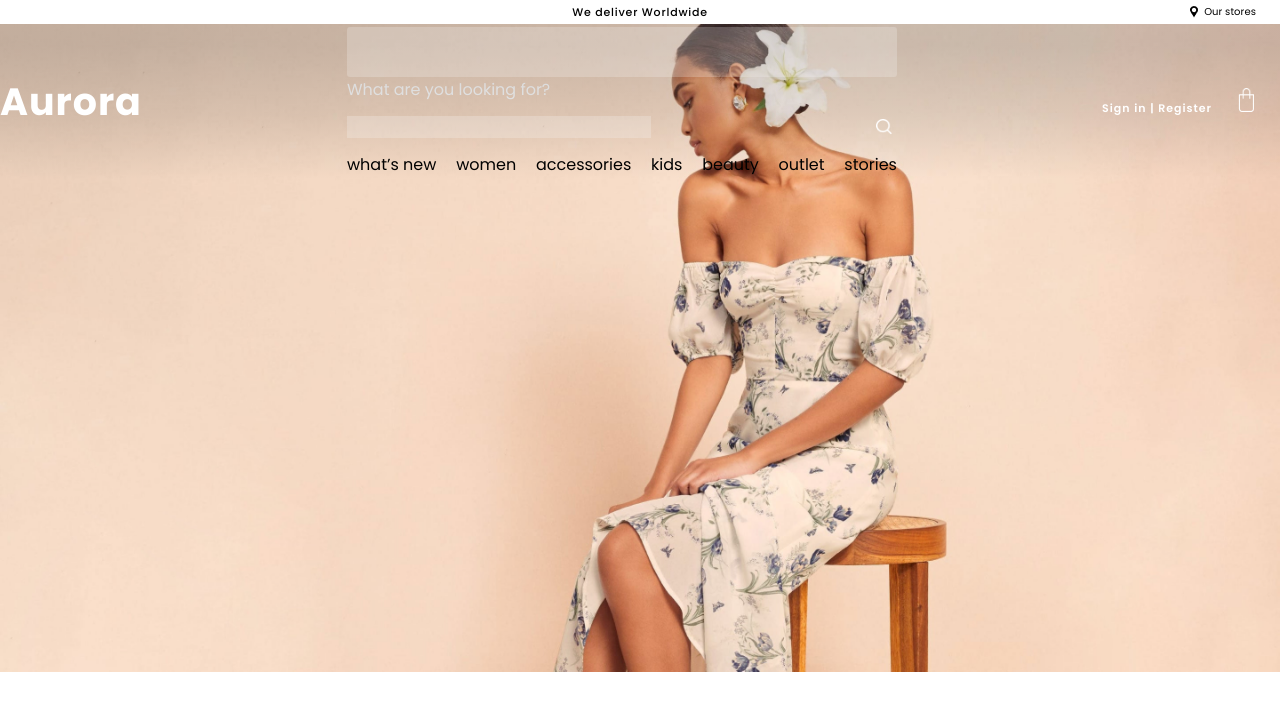
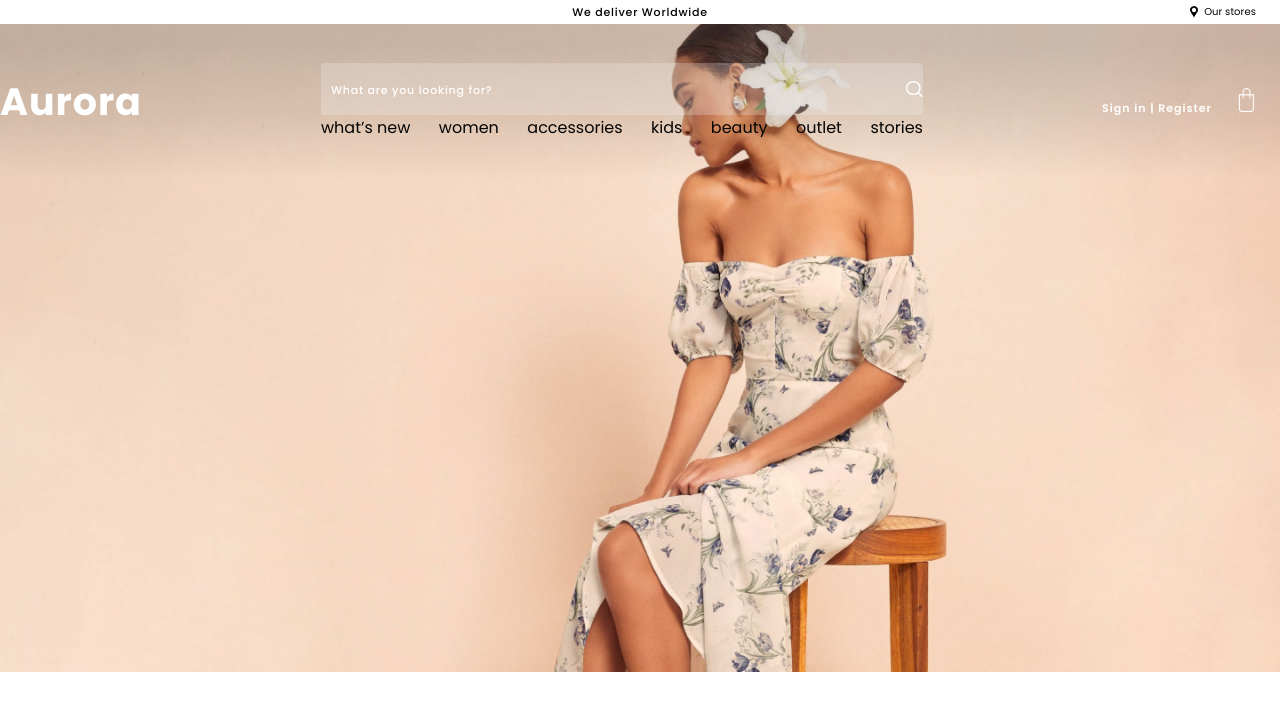
Before and after one commit to UAHIG/Aurora, a plain HTML site: page index.html in a window 1280 px wide. Drawn offline with Linux system fonts and the light colour scheme.

```diff
--- a/index.html
+++ b/index.html
@@ -26,11 +26,8 @@
     <div class="under-header">
       <div class="left-section">Aurora</div>
       <div class="nav-block">
-        <div class="transparent-background"></div>
-        <div class="holder-text">What are you looking for?</div>
       <div class="middle-section" id="middleSection">
-        <input type="text" class="middle-section-placeholder-text" id="placeholderText" placeholder="">
-        <img id="scopeImg" src="/images/Fill 1.png" alt="Scope-img">
+        <input type="text" class="middle-section-placeholder-text" id="placeholderText" placeholder="What are you looking for?">
       </div>
       <div class="nav-items">
         <div>what’s new</div>
--- a/styles/style.css
+++ b/styles/style.css
@@ -17,7 +17,6 @@ body {
 
 
 .header-text {
-  /* display: flex; */
   font-weight: 500;
   font-size: 11px;
   margin-top: 4px;
@@ -76,27 +75,10 @@ body {
     flex-direction: row;
     justify-content: space-between;
     font-family: 'Poppins', sans-serif;
-
-
 }
 
 .nav-block {
   display: block;
-}
-
-.transparent-background {
-  display: flex;
-  align-items: center;
-  flex-direction: row;
-  justify-content: space-between;
-  border: none;
-  width: 550px;
-  height: 50px;
-  background: #F7F7F7;
-  mix-blend-mode: normal;
-  opacity: 0.24;
-  border-radius: 3px;
-  z-index: 100;
 }
 
 .nav-items {
@@ -110,49 +92,41 @@ body {
   align-items: center;
   flex-direction: row;
   justify-content: space-between;
-  border: none;
-  width: 550px;
-  height: 50px;
-  /* background: #F7F7F7;
-  mix-blend-mode: normal;
-  opacity: 0.24;
-  border-radius: 3px; */
-  z-index: 100;
 }
 
 
 .middle-section-placeholder-text {
  border:none;
+ border-radius: 3px;
  outline: none;
  z-index: 100;
- background-color: #F7F7F7;
- opacity: 0.24;
- width: 300px;
- height: 20px;
+ padding-left: 10px;
+ background-color: rgba(247, 247, 247, 0.24);
+ width: 590px;
+ height: 50px;
+ background-image: url("/images/Fill 1.png");
+ background-repeat: no-repeat;
+ background-position:right;
 }
 
-/* #placeholderText::placeholder {
-  color: #6f1717;
+#placeholderText::placeholder {
+  color: #ffff;
+  opacity: 1;
+  font-weight: 500;
+  font-family: 'Poppins', sans-serif;
+  font-size: 11px;
+  line-height: 16px;
+  letter-spacing: 0.8px;
 
-} */
+}
 
 .holder-text {
   color: #ffff;
   z-index: 100;
 }
 
-#scopeImg {
-  width: 16px;
-  height: 16px;
-  /* background-color: blue; */
-  margin-right: 5px;
-  z-index: 100;
-  opacity: 1;
-}
-
 .right-section {
   display: flex;
-  /* align-items: baseline; */
   font-size: 11px;
   font-weight: 600;
   color: #ffff;
```
